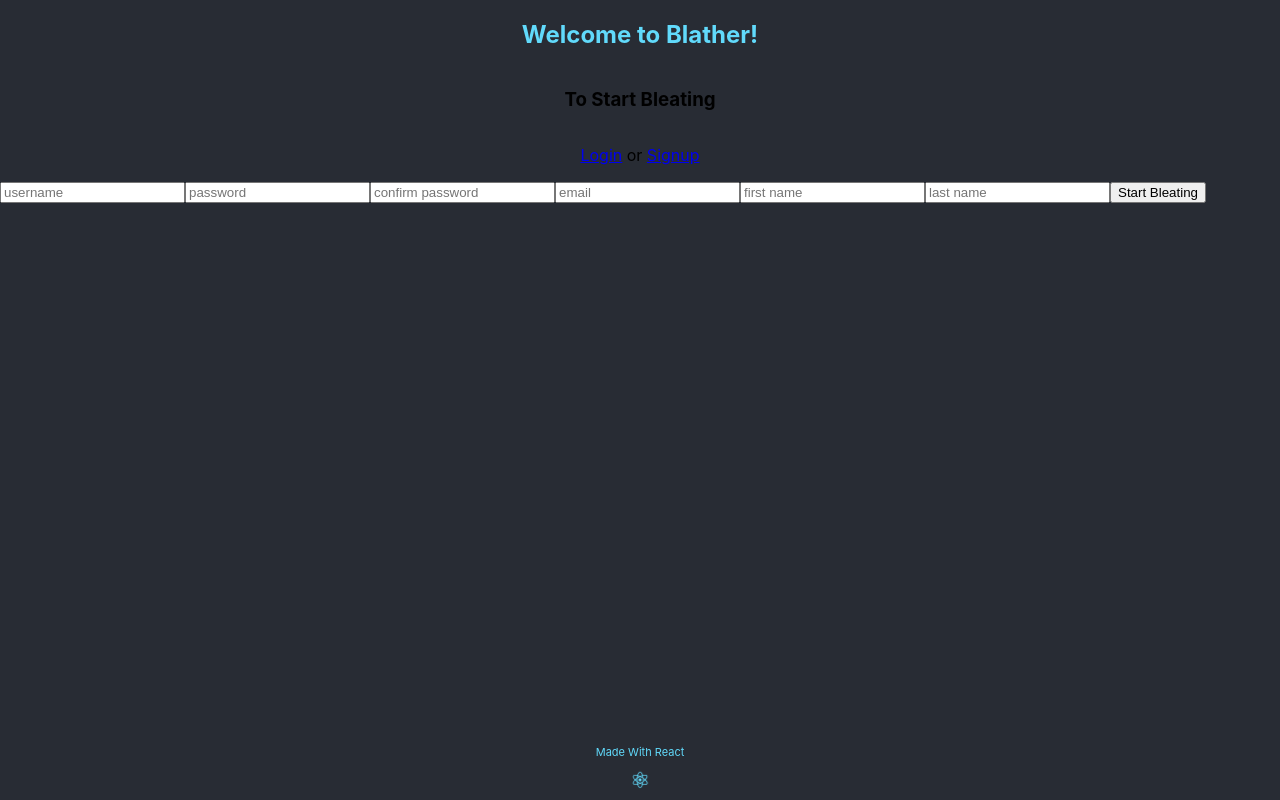
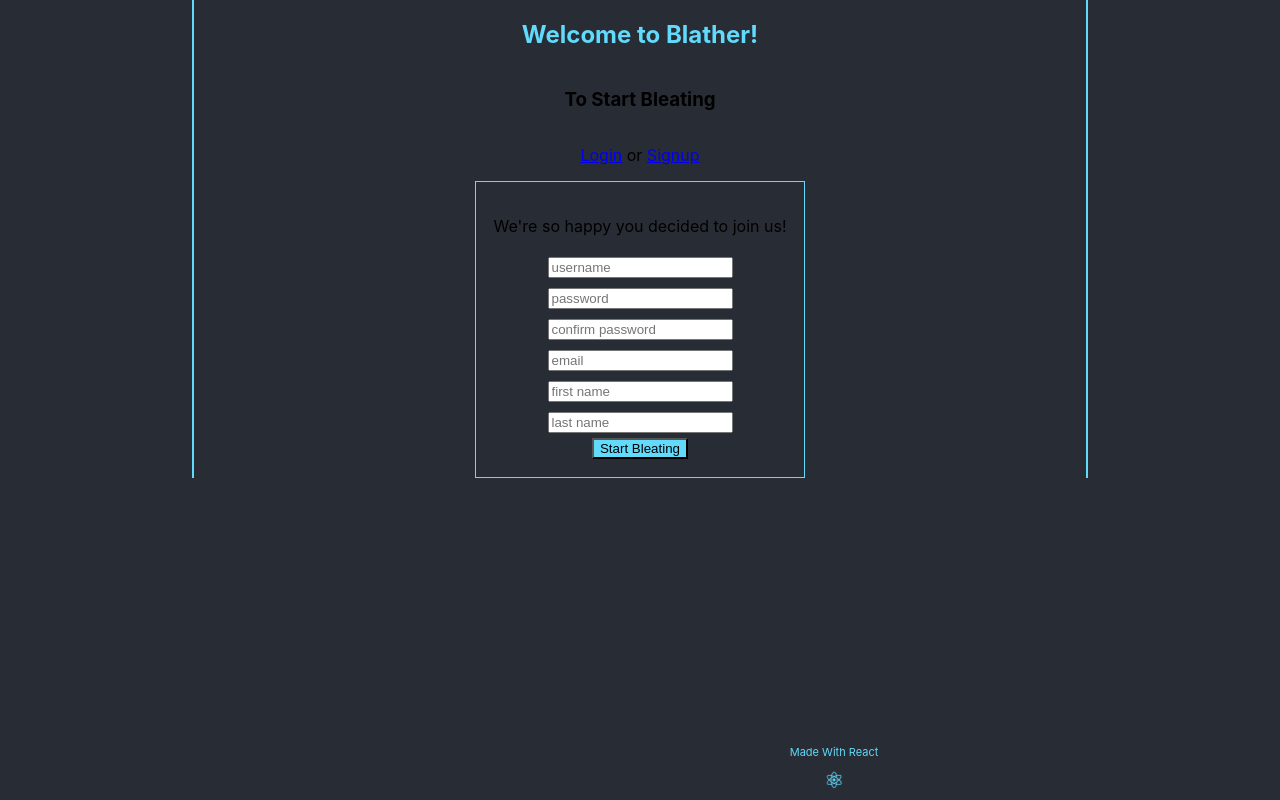
Before and after one commit to Lukas-Roberts/blather, a React (Create React App) app in the folder frontend/: page /signup in a window 1280 px wide. Built offline with nearby package versions, Linux system fonts and the light colour scheme.

Commit message:
added styles to signup.css and App.css

```diff
--- a/frontend/src/App.css
+++ b/frontend/src/App.css
@@ -1,5 +1,8 @@
 .App {
  background-color: #282c34;
+ border-left: 2px solid #61dafb;
+ border-right: 2px solid #61dafb;
+ margin: 0 15%;
 }
 
 .App-footer {
--- a/frontend/src/components/Signup/Signup.css
+++ b/frontend/src/components/Signup/Signup.css
@@ -0,0 +1,29 @@
+.signup {
+    text-align: center;
+    background-color: #282c34;
+    height: flex;
+    display: flex;
+    flex-direction: column;
+    align-items: center;
+    justify-content: center;
+
+
+}
+
+form {
+    border: 1px solid #61dafb;
+    padding: 2%;
+    display: flex;
+    flex-direction: column;
+    align-items: center;
+    justify-content: center;
+}
+
+input {
+    display: block;
+    margin: 5px 0;
+}
+
+button {
+    background-color: #61dafb;
+}
--- a/frontend/src/components/Signup/SignupForm.js
+++ b/frontend/src/components/Signup/SignupForm.js
@@ -1,4 +1,5 @@
 import React, { Component } from 'react'
+import './Signup.css'
 
 export default class SignupForm extends Component {
 
@@ -20,6 +21,15 @@ export default class SignupForm extends Component {
 
     handleSubmit = event => {
         event.preventDefault()
+        this.setState({
+            username: '',
+            password: '',
+            passwordConfirmation: '',
+            email: '',
+            firstName: '',
+            lastName: '',
+            phoneNumber: ''
+        })
         if(this.state.password === this.state.passwordConfirmation){
             fetch('http://localhost:3001/users', {
                 method: "POST",
@@ -39,8 +49,10 @@ export default class SignupForm extends Component {
 
     render() {
         return (
-            <div>
+            <div className='signup'>
+
                 <form onSubmit={this.handleSubmit}>
+                    <p>We're so happy you decided to join us!</p>
                     <input onChange={this.handleChange} name='username' placeholder='username' value={this.state.username}/>
                     <input type='password' onChange={this.handleChange} name='password' placeholder='password' value={this.state.password}/>
                     <input type='password' onChange={this.handleChange} name='passwordConfirmation' placeholder='confirm password' value={this.state.passwordConfirmation}/>
```
